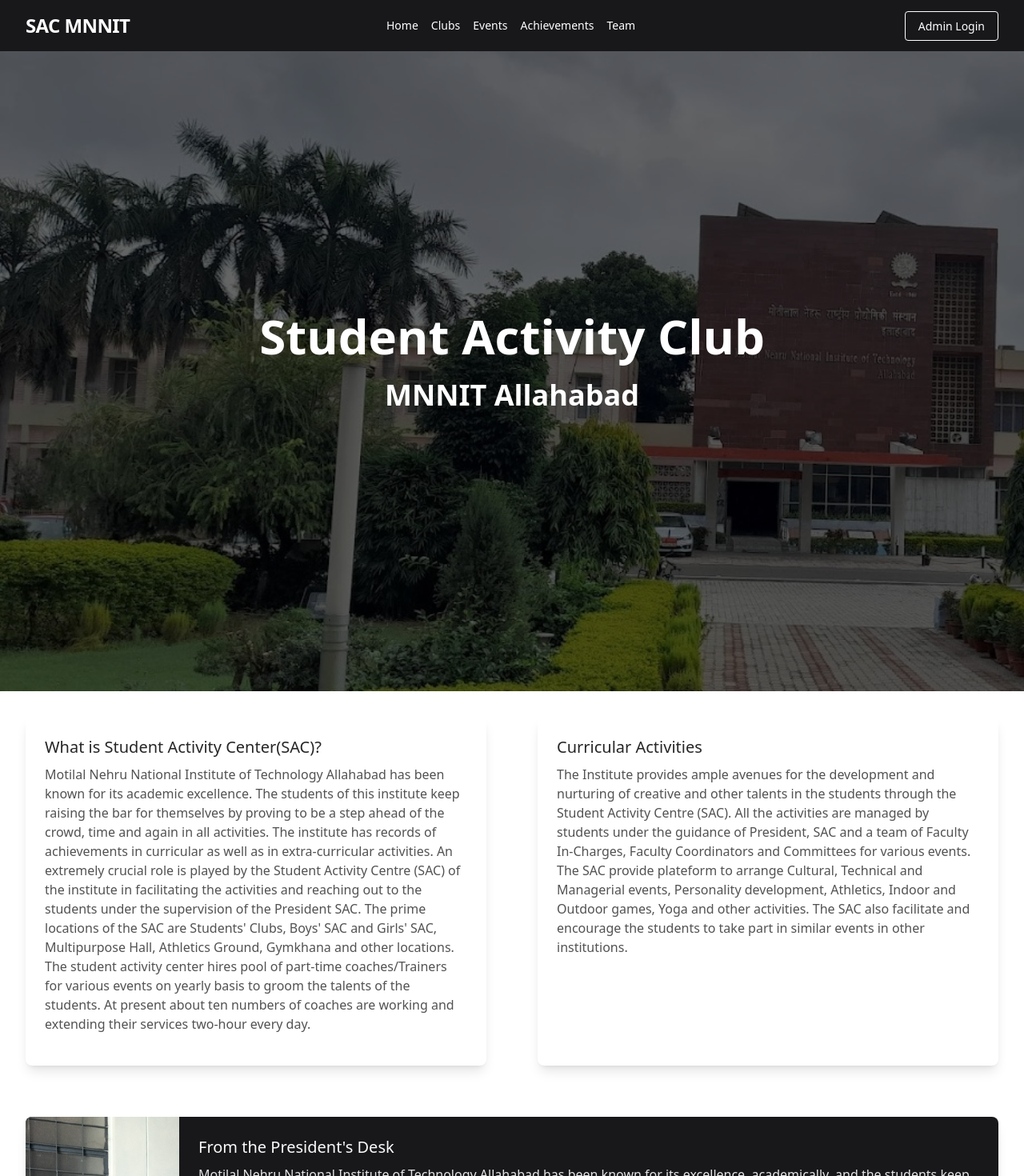
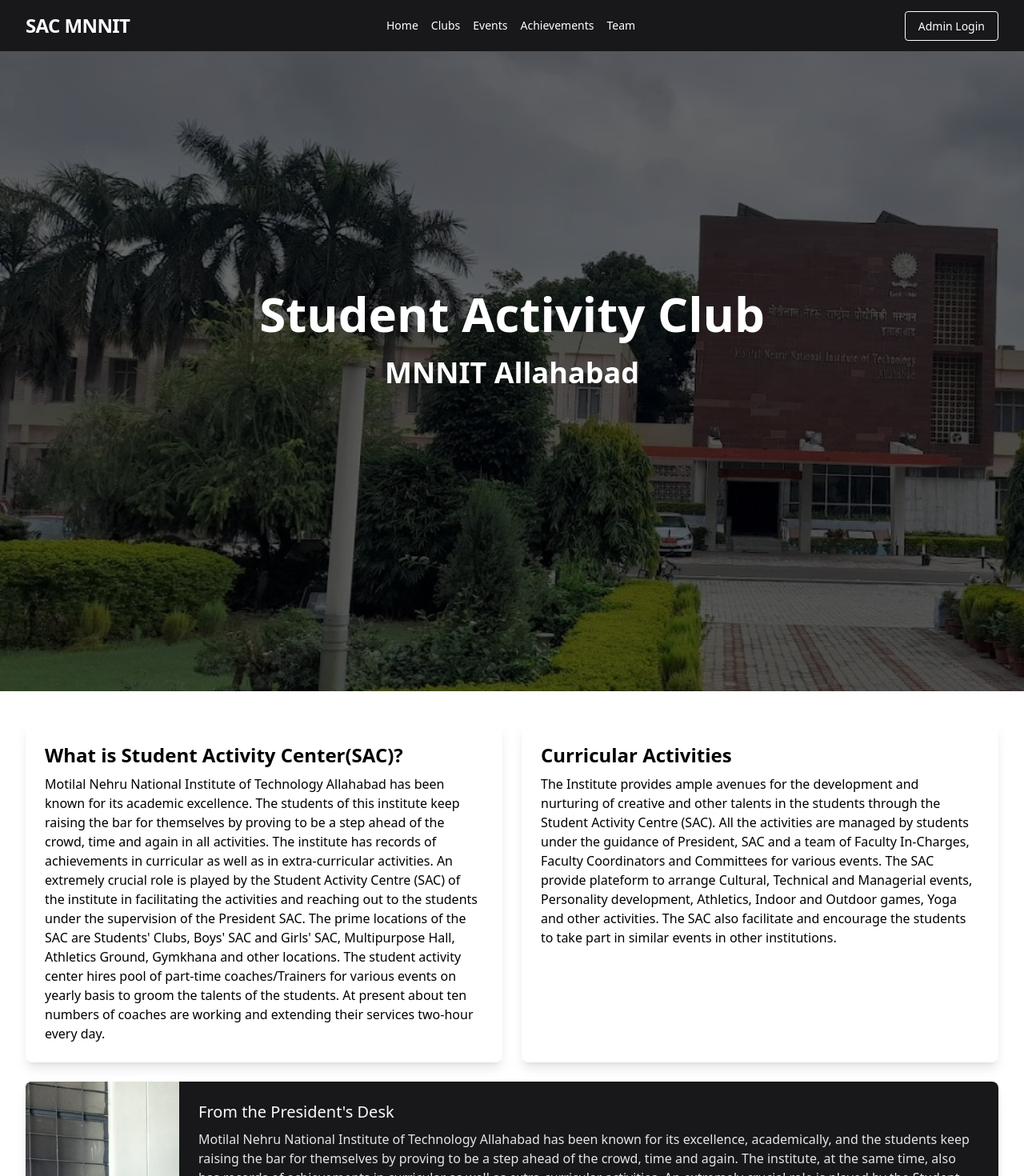
Before and after one commit to shank03/SAC-Deploy, a React (Create React App) app: page / in a window 1280 px wide. Shown: the top 1470 px of the page at 80% size. Built offline with nearby package versions, Linux system fonts and the light colour scheme.

Commit message:
pages: Home: Make page responsive
Signed-off-by: Shashank Verma <shashank.verma2002@gmail.com>

```diff
--- a/src/pages/Home.tsx
+++ b/src/pages/Home.tsx
@@ -3,27 +3,11 @@
 import { images } from '../models/images'
 
 const Home: React.FC = () => {
-    return (
-        <div>
-            <div className="p-12 text-center h-screen text-white align-middle relative overflow-hidden bg-no-repeat bg-cover home__main">
-                <div className="absolute top-0 right-0 bottom-0 left-0 w-full h-full overflow-hidden bg-fixed home__img-div">
-                    <div className="maintitle flex justify-center items-center h-full">
-                        <div className="text-white">
-                            <h2 className="font-semibold text-6xl mb-6">Student Activity Club</h2>
-                            <h4 className="font-semibold text-4xl mb-6">MNNIT Allahabad</h4>
-                        </div>
-                    </div>
-                </div>
-            </div>
 
-            <div className="flex">
-                <div className="m-8 flex flex-col rounded-lg bg-white shadow-lg md:w-1/2 md:flex-row hover:shadow-2xl duration-300">
-                    <div className="flex flex-col justify-start p-6">
-                        <h5 className="mb-2 text-xl font-medium text-neutral-800">
-                            What is Student Activity Center(SAC)?
-                        </h5>
-                        <p className="mb-4 text-base text-neutral-600">
-                            Motilal Nehru National Institute of Technology Allahabad has been
+    const information: [string, string][] = [
+        [
+            'What is Student Activity Center(SAC)?',
+            `Motilal Nehru National Institute of Technology Allahabad has been
                 known for its academic excellence. The students of this institute
                 keep raising the bar for themselves by proving to be a step ahead
                 of the crowd, time and again in all activities. The institute has
@@ -37,18 +21,11 @@
                 activity center hires pool of part-time coaches/Trainers for
                 various events on yearly basis to groom the talents of the
                 students. At present about ten numbers of coaches are working and
-                            extending their services two-hour every day.
-                        </p>
-                    </div>
-                </div>
-
-                <div className="m-8 flex flex-col rounded-lg bg-white shadow-lg md:w-1/2 md:flex-row hover:shadow-2xl duration-300">
-                    <div className="flex flex-col justify-start p-6">
-                        <h5 className="mb-2 text-xl font-medium text-neutral-800">
-                            Curricular Activities
-                        </h5>
-                        <p className="mb-4 text-base text-neutral-600">
-                            The Institute provides ample avenues for the development and
+                extending their services two-hour every day.`
+        ],
+        [
+            'Curricular Activities',
+            `The Institute provides ample avenues for the development and
                 nurturing of creative and other talents in the students through
                 the Student Activity Centre (SAC). All the activities are managed
                 by students under the guidance of President, SAC and a team of
@@ -57,14 +34,42 @@
                 Technical and Managerial events, Personality development,
                 Athletics, Indoor and Outdoor games, Yoga and other activities.
                 The SAC also facilitate and encourage the students to take part in
-                            similar events in other institutions.
-                        </p>
+                similar events in other institutions.`
+        ],
+    ]
+
+    return (
+        <div>
+            <div className="text-center h-screen text-white align-middle relative overflow-hidden bg-no-repeat bg-cover home__main">
+                <div className="absolute top-0 right-0 bottom-0 left-0 w-full h-full overflow-hidden bg-fixed home__img-div">
+                    <div className="maintitle flex justify-center items-center h-full">
+                        <div className="text-white">
+                            <h2 className="font-semibold text-6xl mb-6">Student Activity Club</h2>
+                            <h4 className="font-semibold text-4xl mb-20">MNNIT Allahabad</h4>
+                        </div>
                     </div>
                 </div>
             </div>
 
-            <div className="flex m-8">
-                <div className="flex flex-col rounded-lg bg-zinc-900 shadow-lg md:max-w md:flex-row">
+            <div className="p-6 mx-auto space-y-6 sm:space-y-12 mt-4 ms-2 me-2">
+                <div className="grid justify-center grid-cols-1 gap-6 sm:grid-cols-2 lg:grid-cols-2">
+                    {
+                        information.map(([title, info]) => (
+                            <div className="rounded-lg shadow-lg group hover:no-underline focus:no-underline p-6 space-y-2 hover:shadow-2xl duration-300">
+                                <h3 className="text-2xl font-semibold">
+                                    {title}
+                                </h3>
+                                <p>
+                                    {info}
+                                </p>
+                            </div>
+                        ))
+                    }
+                </div>
+            </div>
+
+            <div className="flex ms-8 me-8 mb-8">
+                <div className="flex flex-col rounded-lg bg-zinc-900 shadow-lg md:max-w md:flex-row hover:shadow-zinc-900 duration-300">
                     <img className="h-96 w-full rounded-t-lg object-cover md:h-auto md:w-48 md:rounded-none md:rounded-l-lg" src={images.aks} alt="" />
                     <div className="flex flex-col justify-start p-6">
                         <h5 className="mb-2 text-xl font-medium text-neutral-50">
--- a/src/pages/styles.css
+++ b/src/pages/styles.css
@@ -1,3 +1,17 @@
+@keyframes fadeIn {
+    0% {
+        opacity: 0;
+    }
+
+    100% {
+        opacity: 1;
+    }
+}
+
+.maintitle {
+    animation: fadeIn 1s;
+}
+
 .home__main {
     background-image: url('../assets/academic-building.jpg');
 }
```
Lines whose indentation alone changed are shown as unchanged.
